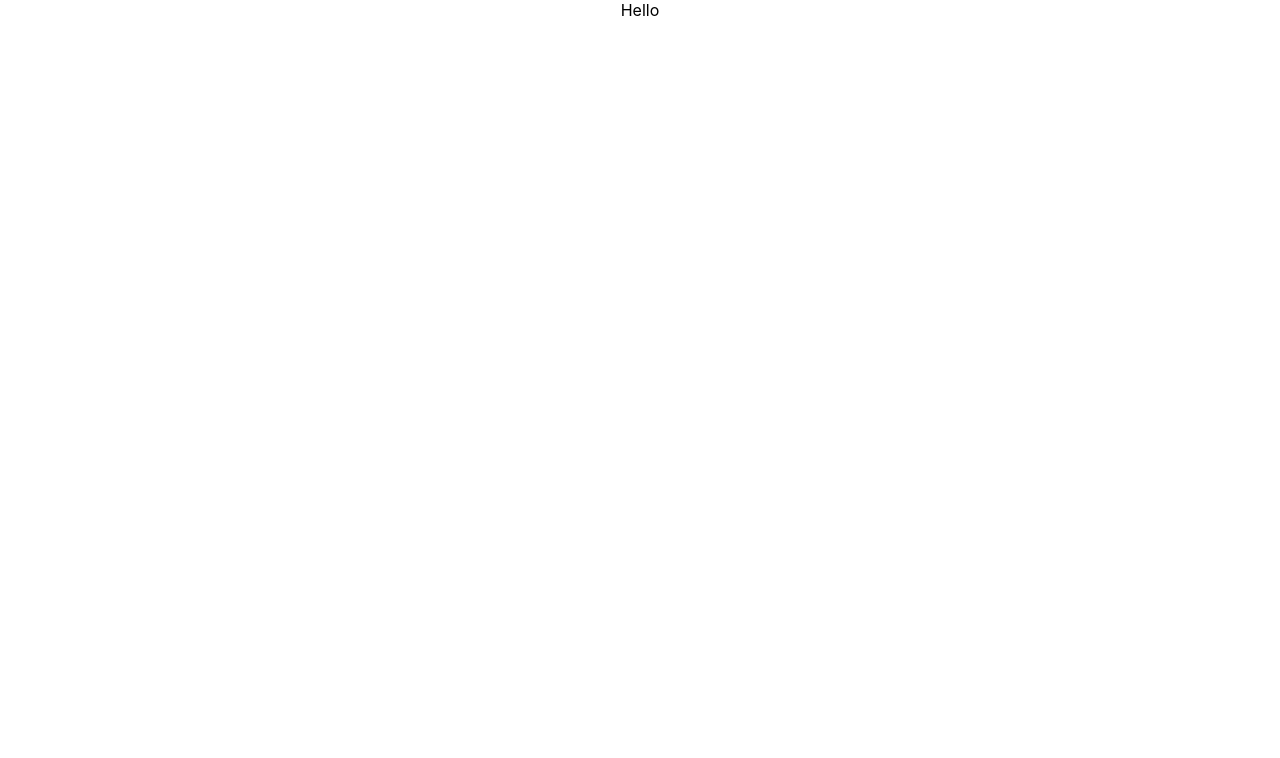
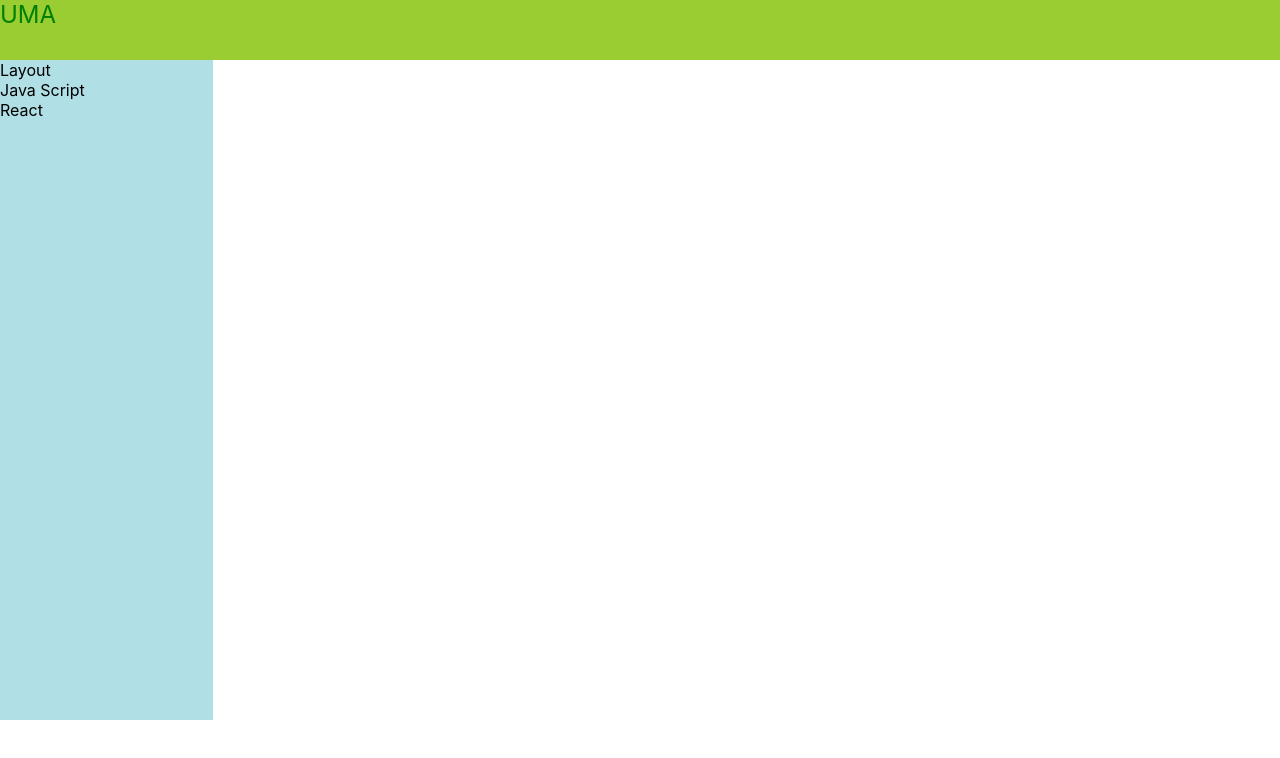
Before and after one commit to UMAtaullin/MyNotes, a React (Create React App) app: page / in a window 1280 px wide. Shown: the top 758 px of the page. Built offline with nearby package versions, Linux system fonts and the light colour scheme.

Commit message:
add: divide to components

```diff
--- a/src/App.css
+++ b/src/App.css
@@ -1,38 +1,14 @@
 .App {
-  text-align: center;
+  margin: 0 auto;
+  display: grid;
+  max-width: 1280px;
+  min-height: 720px;
+
+  grid-template-areas:
+    'h h'
+    'n c';
+
+  grid-template-rows: 60px 1fr;
+  grid-template-columns: 2fr 10fr;
+  /* grid-gap: 10px; */
 }
-
-.App-logo {
-  height: 40vmin;
-  pointer-events: none;
-}
-
-@media (prefers-reduced-motion: no-preference) {
-  .App-logo {
-    animation: App-logo-spin infinite 20s linear;
-  }
-}
-
-.App-header {
-  background-color: #282c34;
-  min-height: 100vh;
-  display: flex;
-  flex-direction: column;
-  align-items: center;
-  justify-content: center;
-  font-size: calc(10px + 2vmin);
-  color: white;
-}
-
-.App-link {
-  color: #61dafb;
-}
-
-@keyframes App-logo-spin {
-  from {
-    transform: rotate(0deg);
-  }
-  to {
-    transform: rotate(360deg);
-  }
-}
--- a/src/App.js
+++ b/src/App.js
@@ -1,11 +1,14 @@
-import './App.css';
+import './App.css'
+import Header from './components/Header/Header'
+import Nav from './components/Nav/Nav'
 
 function App() {
   return (
     <div className="App">
-      Hello
+      <Header />
+      <Nav />
     </div>
-  );
+  )
 }
 
-export default App;
+export default App
--- /dev/null
+++ b/src/components/Header/Header.jsx
@@ -0,0 +1,12 @@
+import React from 'react'
+import cls from './Header.module.css'
+
+const Header = () => {
+  return (
+    <header className={cls.header}>
+      <div className={cls.logo}>UMA</div>
+    </header>
+  )
+}
+
+export default Header
--- /dev/null
+++ b/src/components/Header/Header.module.css
@@ -0,0 +1,9 @@
+.header {
+  grid-area: h;
+  background-color: yellowgreen;
+}
+
+.logo {
+  font-size: 24px;
+  color: green;
+}
--- /dev/null
+++ b/src/components/Nav/Nav.jsx
@@ -0,0 +1,14 @@
+import React from 'react'
+import cls from './Nav.module.css'
+
+const Nav = () => {
+  return (
+    <nav className={cls.nav}>
+      <div className={cls.item}>Layout</div>
+      <div className={cls.item}>Java Script</div>
+      <div className={cls.item}>React</div>
+    </nav>
+  )
+}
+
+export default Nav
--- /dev/null
+++ b/src/components/Nav/Nav.module.css
@@ -0,0 +1,19 @@
+.nav {
+  grid-area: n;
+  background-color: powderblue;
+}
+
+.nav a {
+  line-height: 3;
+  color: black;
+  text-decoration: none;
+  padding: 15px;
+}
+
+.lastItem {
+  padding-top: 40px;
+}
+
+.nav a:focus {
+  color: green;
+}
```
